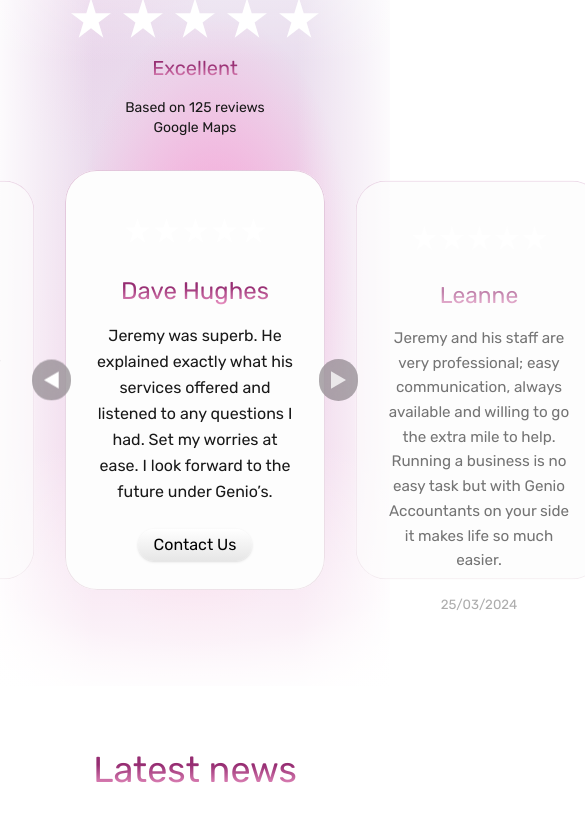
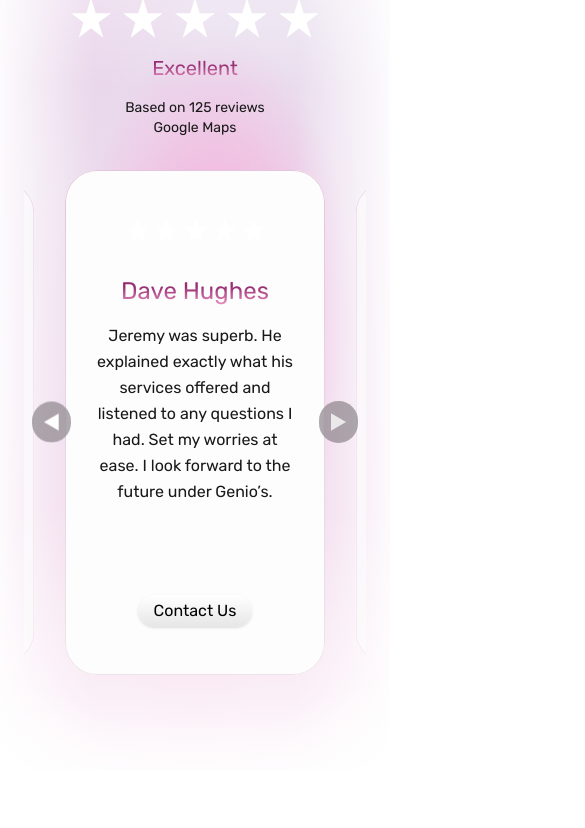
Before and after one commit to Freeman-md/genio-project, a Next.js app: page / in a window 390 px wide. Shown: the part 2385-3213 px from the top of the page, 585 px wide, since content can reach past the window. Built offline with nearby package versions, Linux system fonts and the light colour scheme.

Commit message:
refactor(theme-toggle): wrap button in a div for improved layout and import motion library; style(footer): adjust layout for better responsiveness; style(testimonial-slider): add overflow handling and adjust height properties for cards

```diff
--- a/src/app/components/common/theme-toggle.tsx
+++ b/src/app/components/common/theme-toggle.tsx
@@ -1,5 +1,6 @@
 "use client";
 
+import { div } from "motion/react-client";
 import { useEffect, useState } from "react";
 
 export default function ThemeToggle() {
@@ -33,7 +34,8 @@ export default function ThemeToggle() {
   if (!mounted) return null;
 
   return (
-    <button
+    <div>
+      <button
       type="button"
       onClick={toggle}
       aria-label="Toggle theme"
@@ -44,5 +46,6 @@ export default function ThemeToggle() {
       </span>
       <span className="text-lg">{theme === "dark" ? "🌙" : "☀️"}</span>
     </button>
+    </div>
   );
 }
--- a/src/app/components/layout/footer.tsx
+++ b/src/app/components/layout/footer.tsx
@@ -145,7 +145,7 @@ export default function Footer() {
           />
         </div>
 
-         <div className="mt-10 flex items-center justify-between gap-6">
+         <div className="mt-10 flex max-sm:flex-col sm:items-center sm:justify-between gap-6">
           <div className="text-foreground/50 text-sm leading-relaxed">
             <p>
               Copyright © 2019-2024 GEN10 Ltd T/A Genio Accountants VAT Number:
--- a/src/app/components/sections/home/testimonials/testimonial-slider.tsx
+++ b/src/app/components/sections/home/testimonials/testimonial-slider.tsx
@@ -29,7 +29,7 @@ export default function TestimonialSlider({
   const goToNext = () => setActiveIndex(nextIndex);
 
   return (
-    <div className="relative container py-8">
+    <div className="relative container py-8 overflow-x-hidden">
       <div className={`flex justify-center gap-6 sm:gap-8 lg:gap-12 `}>
         <Card item={items[prevIndex]} isActive={false} />
 
@@ -74,7 +74,7 @@ function Card({
       radius="rounded-4xl"
       className={`flex-none shrink-0
 +                 min-w-[260px] w-[65vw] sm:w-[50vw] lg:w-1/3 max-w-[360px]
-+                 h-[420px] md:h-[460px] ${
+min-h-[460px] ${
         isActive ? "scale-100 opacity-100 z-10" : "scale-95 opacity-60 z-0"
       }`}
       innerClassName="flex flex-col items-center justify-between text-center h-full px-8 py-12 bg-muted"
```
